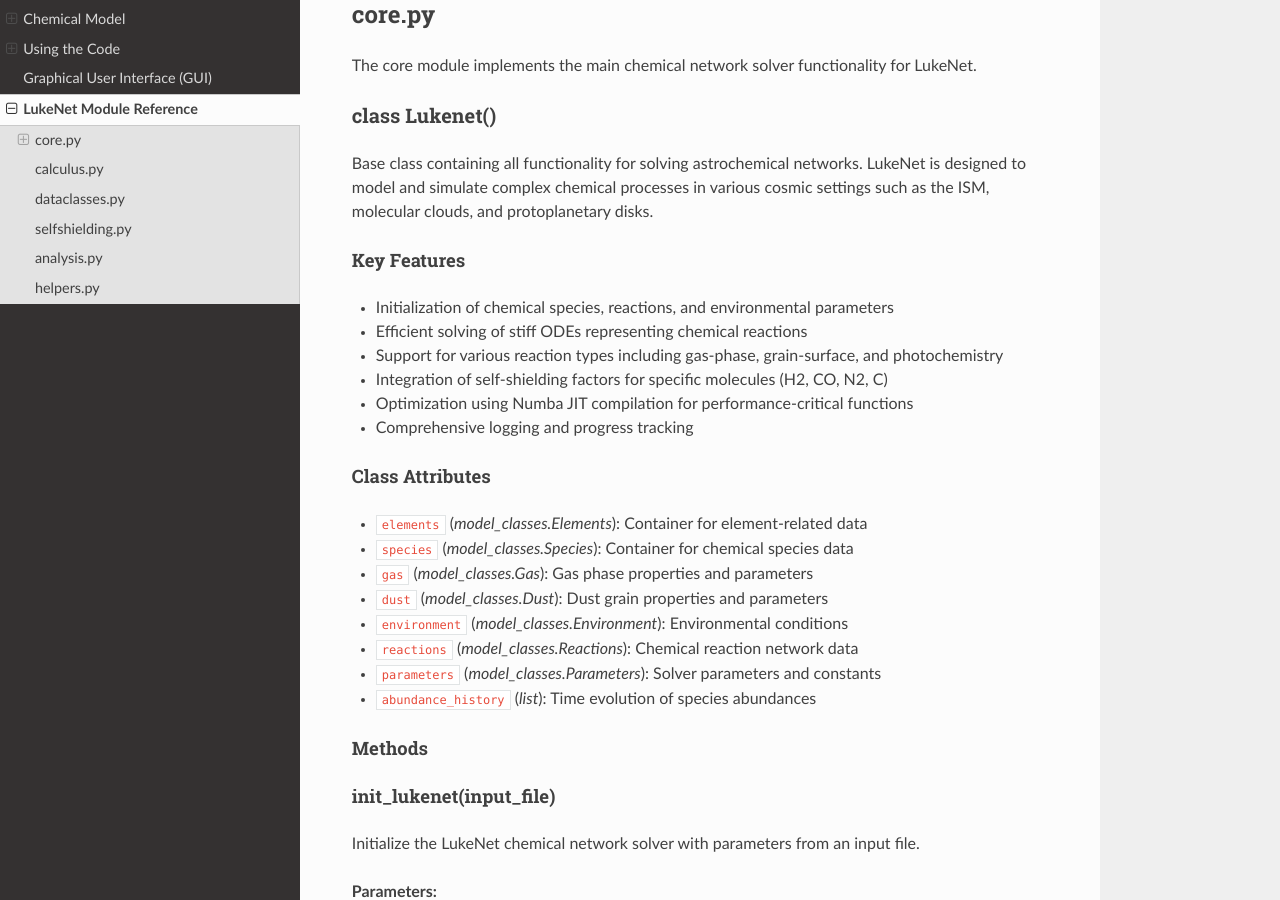
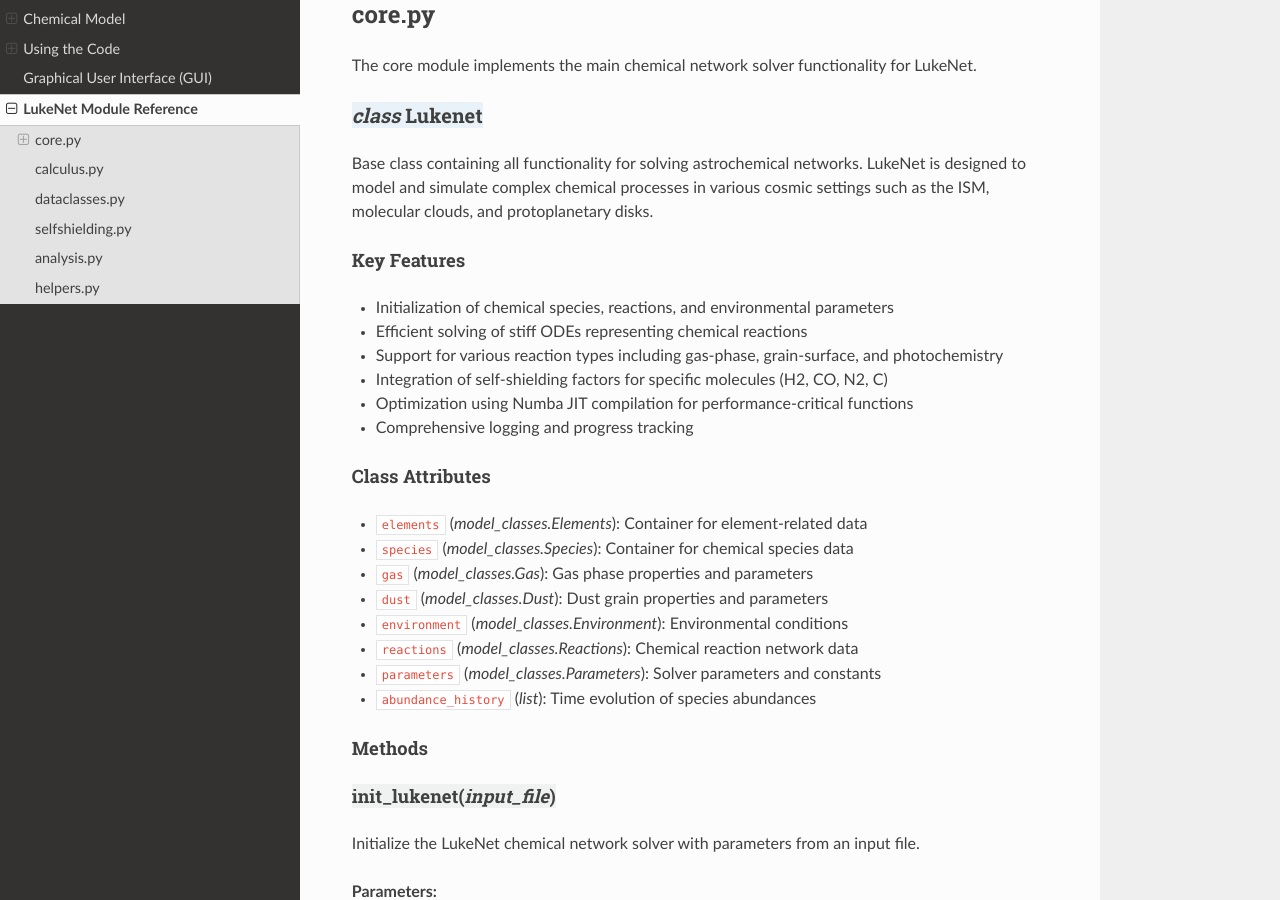
Before and after one commit to lukekeyte/lukenet-docs, a Sphinx documentation site: the page built from docs/lukenet_module_reference/index.md, in a window 1280 px wide and 1400 px high. Shown: the part 162-1062 px from the top of the window. Built offline with Sphinx 7.4.7 and the Read the Docs theme 3.1.0, drawn with Linux system fonts in a browser that asks for light colours.

```diff
--- a/docs/lukenet_module_reference/index.md
+++ b/docs/lukenet_module_reference/index.md
@@ -4,7 +4,9 @@
 
 The core module implements the main chemical network solver functionality for LukeNet.
 
-### class Lukenet()
+
+
+### <span style="background-color: #E9F2F9">*class* Lukenet</span>
 
 Base class containing all functionality for solving astrochemical networks. LukeNet is designed to model and simulate complex chemical processes in various cosmic settings such as the ISM, molecular clouds, and protoplanetary disks.
 
@@ -29,7 +31,7 @@ Base class containing all functionality for solving astrochemical networks. Luke
 
 #### Methods
 
-#### init_lukenet(input_file)
+#### <span style="background-color:rgba(215, 217, 219, 0.33)">init_lukenet(*input_file*)</span>
 
 Initialize the LukeNet chemical network solver with parameters from an input file.
 
```
Also changed, not shown: 2 other files.
